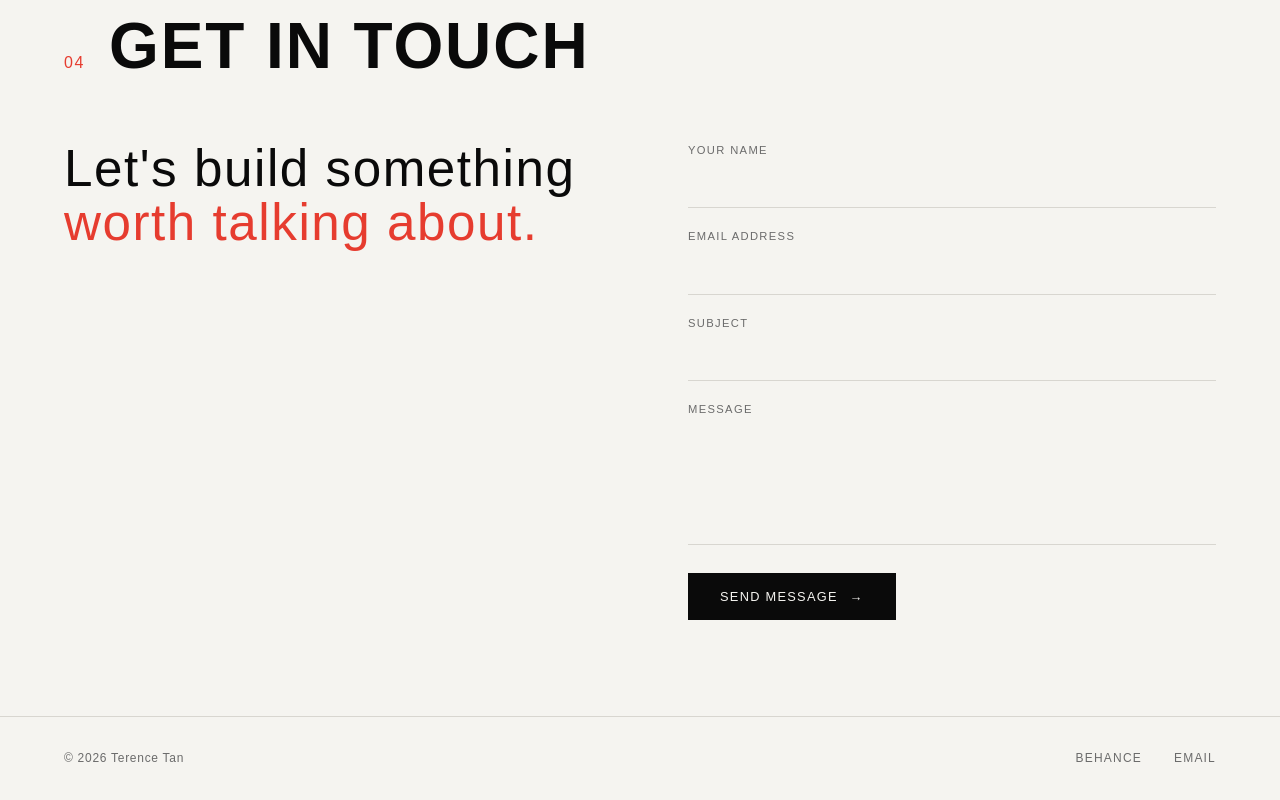
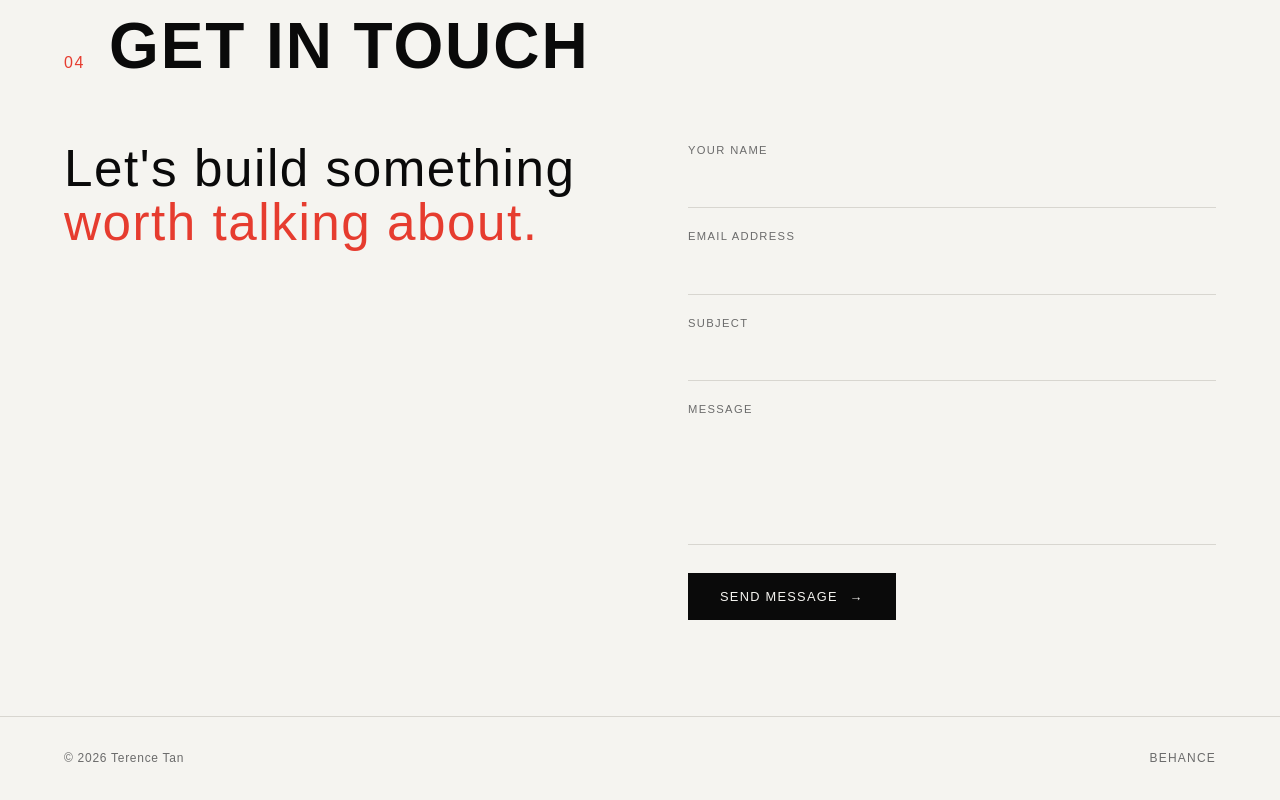
Before and after one commit to lucif32-666/terencetan, a plain HTML site: page index.html in a window 1280 px wide. Shown: the part 4619-5419 px from the top of the page. Drawn offline with Linux system fonts and the light colour scheme.

Commit message:
Remove email link from footer

```diff
--- a/index.html
+++ b/index.html
@@ -763,7 +763,7 @@
     <span>© 2026 Terence Tan</span>
     <div class="footer-links">
       <a href="https://www.behance.net/terencetan19" target="_blank" rel="noopener noreferrer">Behance</a>
-      <a href="mailto:terence.tzj@hotmail.com">Email</a>
+
     </div>
   </footer>
 
```
